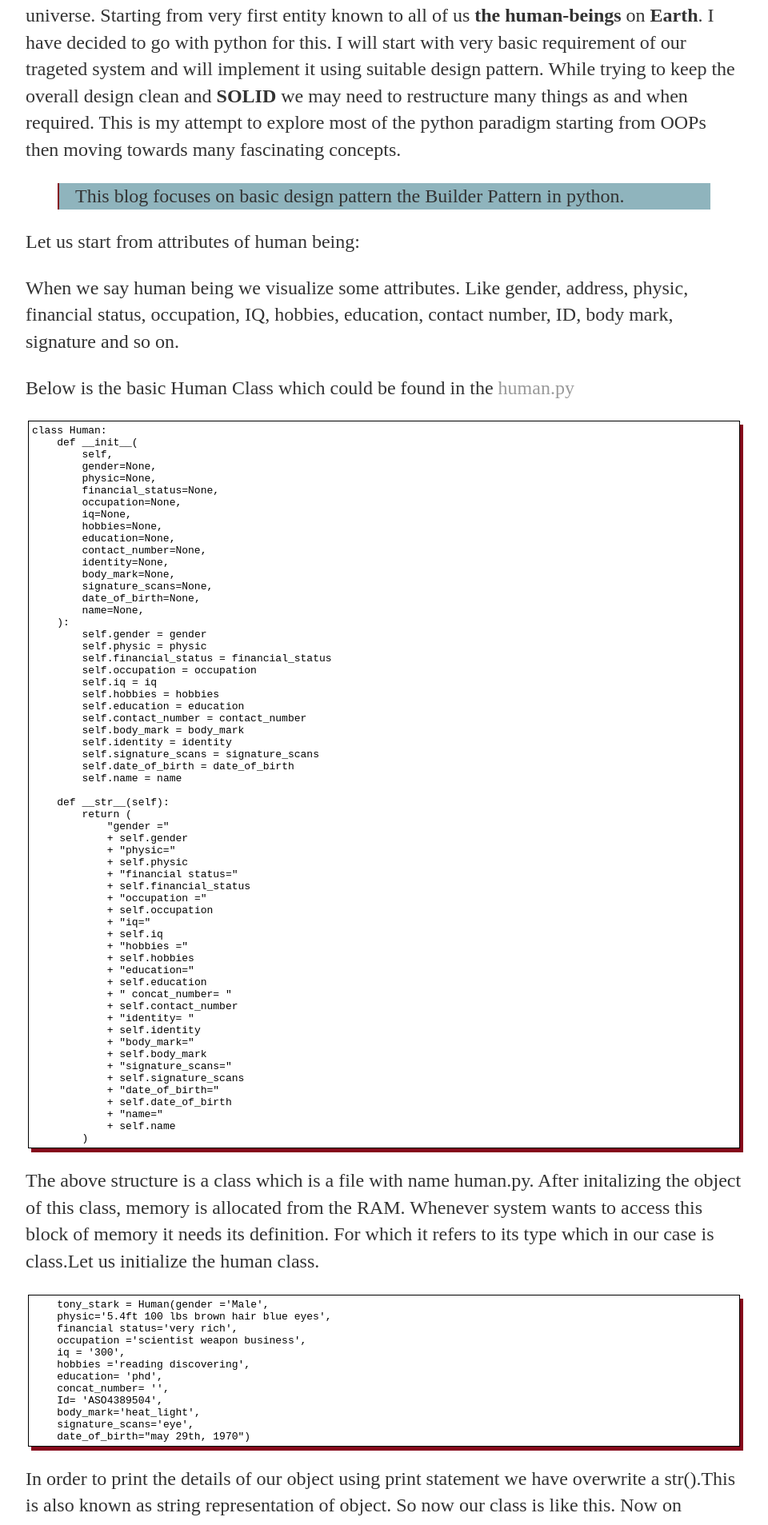
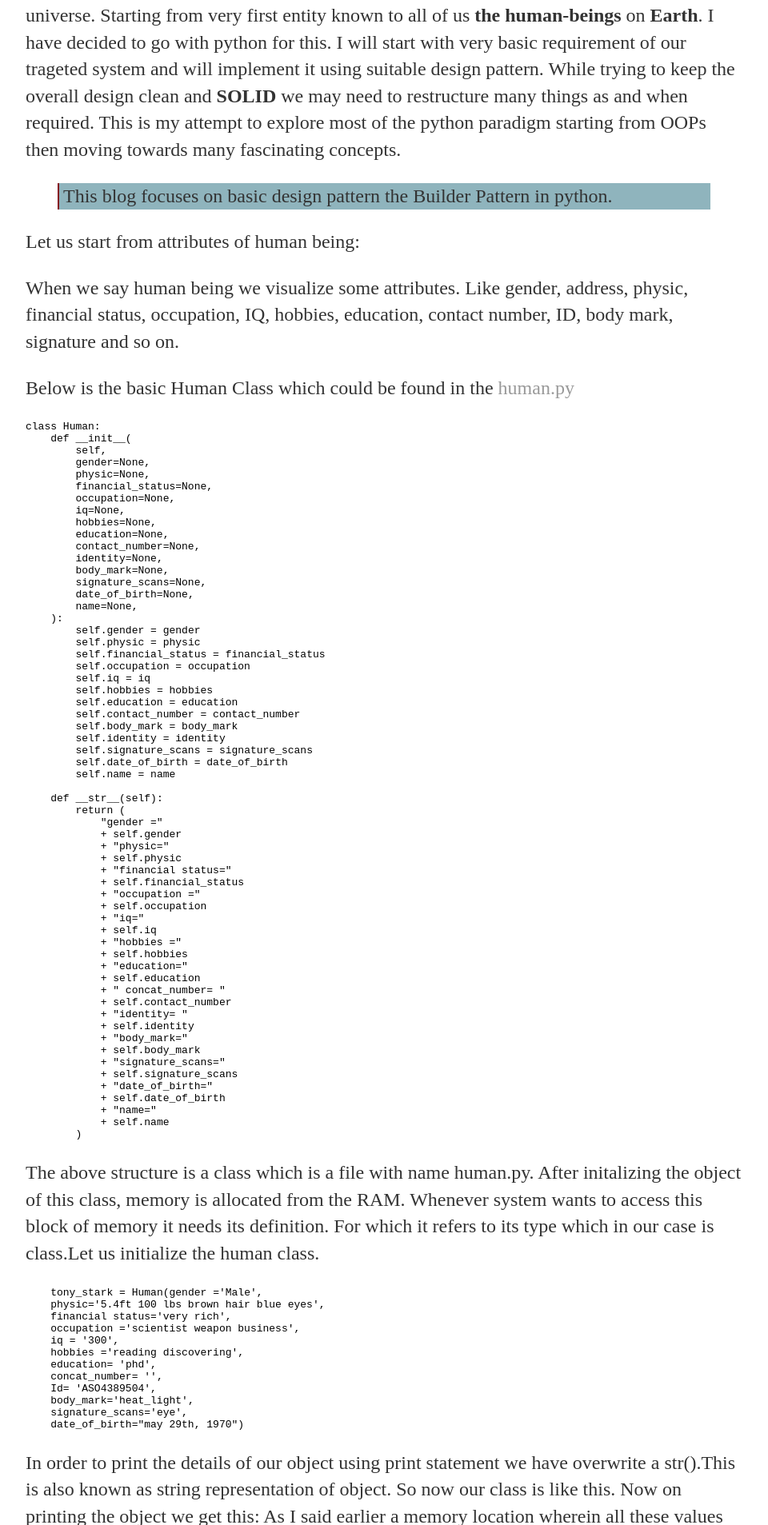
Before and after one commit to devchait/devchait.github.io, a Jekyll site: the page built from docs/_posts/2020-07-04-builder-pattern.md, in a window 1280 px wide. Shown: the part 503-2410 px from the top of the page at 80% size, without its empty margins (160-1120 px from the left). Built offline with Jekyll 4.4.1, drawn with Linux system fonts in a browser that asks for light colours.

Commit message:
Trying to remove the code from css. just to check whether it renders as that of .md file

```diff
--- a/stylesheets/main.css
+++ b/stylesheets/main.css
@@ -44,16 +44,7 @@ ul.posts li {
 blockquote {
   color: #85081b;
   margin-bottom: 10px;
-  padding: 0 0 0 20px;
+  padding: 0 0 0 5px;
   border-left: 2px solid #85081b;
   background: #8fb4bd;
 }
-
-code {
-  padding: 4px;
-  margin: 0 3px;
-  display: block;
-  border: 1px solid;
-  box-shadow: 4px 5px #85081b;
-
-}
```
